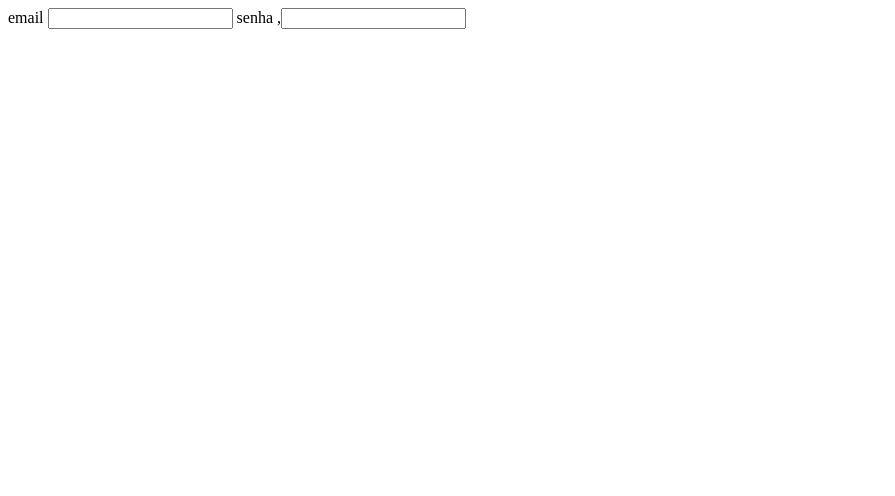
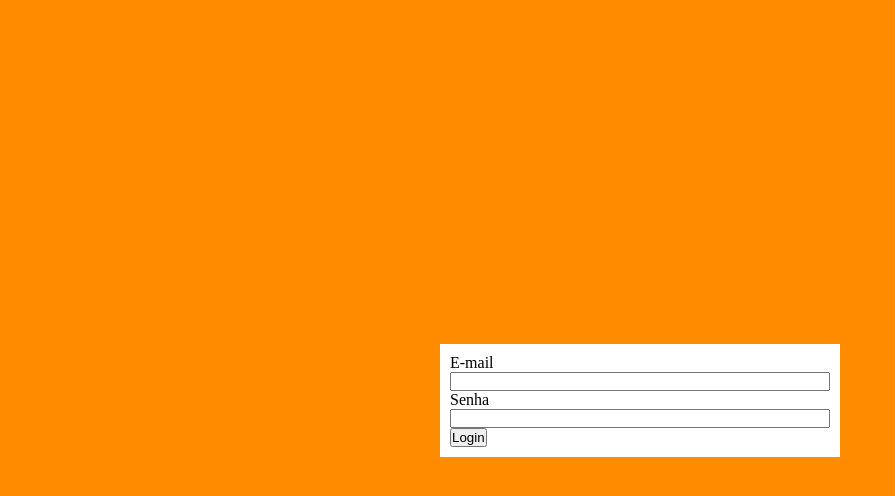
Before and after one commit to Dev92459/login, a plain HTML site: page index.html in a window 1280 px wide. Shown: the whole page, without its empty margins (0-895 px from the left). Drawn offline with Linux system fonts and the light colour scheme.

Commit message:
adicionando arquivo css

```diff
--- /dev/null
+++ b/Style.css
@@ -0,0 +1,27 @@
+* {
+margin: 0;
+padding: 0;
+box-sizing: border-box;
+}
+
+body{
+width: 100%;
+height: 100vh;
+display: flex;
+justify-content: center;
+align-items: center;
+background-color: #ff8c00;
+}
+
+#form-wrap{
+width: 400px;
+background-color: #fff;
+padding: 10px;
+
+}
+
+form label, form input {
+    display: block;
+    width: 100%;
+
+}
--- a/index.html
+++ b/index.html
@@ -4,17 +4,18 @@
     <meta charset="UTF-8">
     <meta name="viewport" content="width=device-width, initial-scale=1.0">
     <title>Login form</title>
+    <link rel="stylesheet" href="style.css">
 </head>
 <body>
  <div id="form-wrap">
     <form action="">
-<label for="email">email</label>
+<label for="email">E-mail</label>
 <input type="email" id="email">
 
-<label for="password"> senha </label>
-,<input type="password" id="button">
-    </form>
-
+<label for="password"> Senha </label>
+<input type="password" id="button">
+<button>Login</button>
+</form>
 
  </div>
 </body>
```
